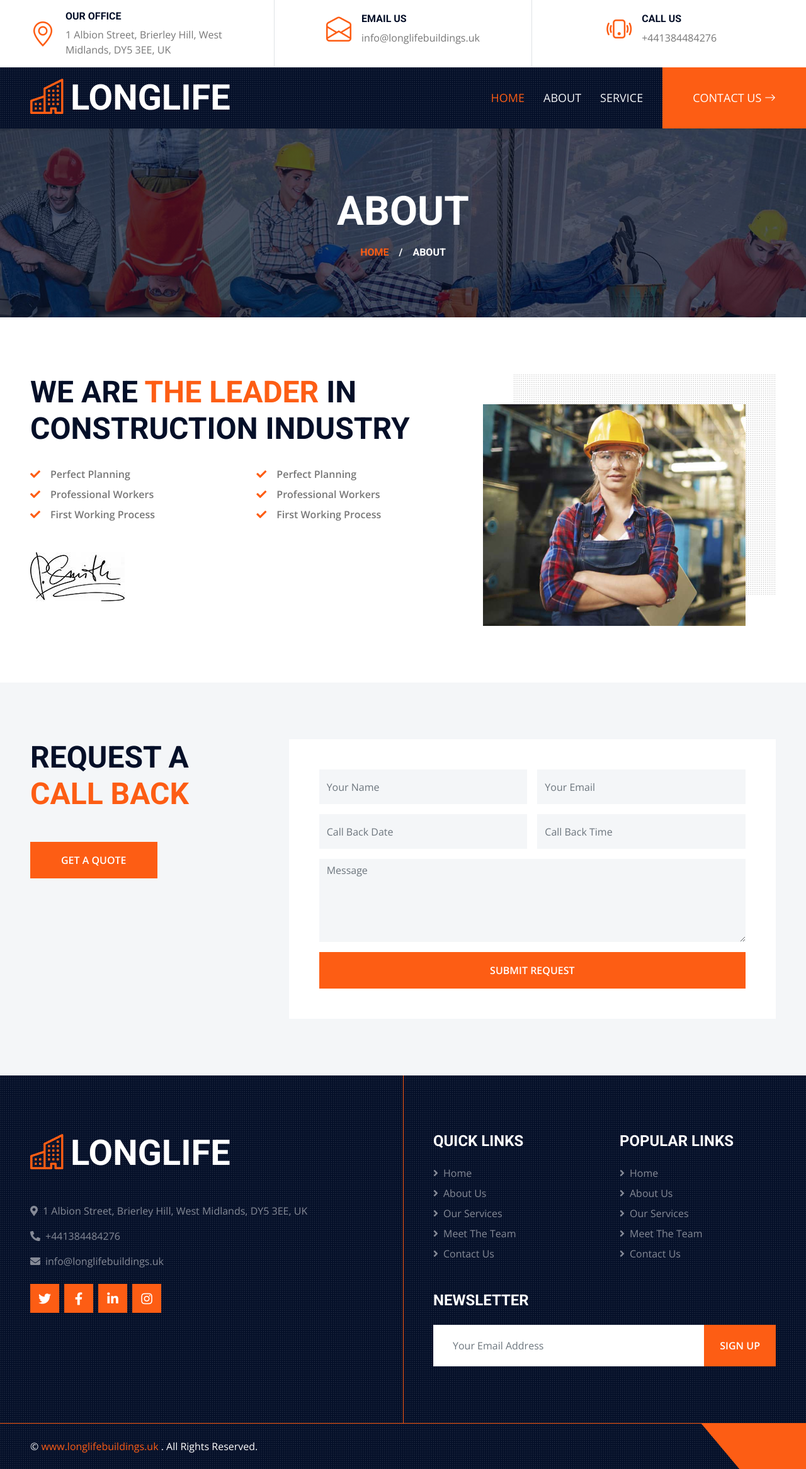
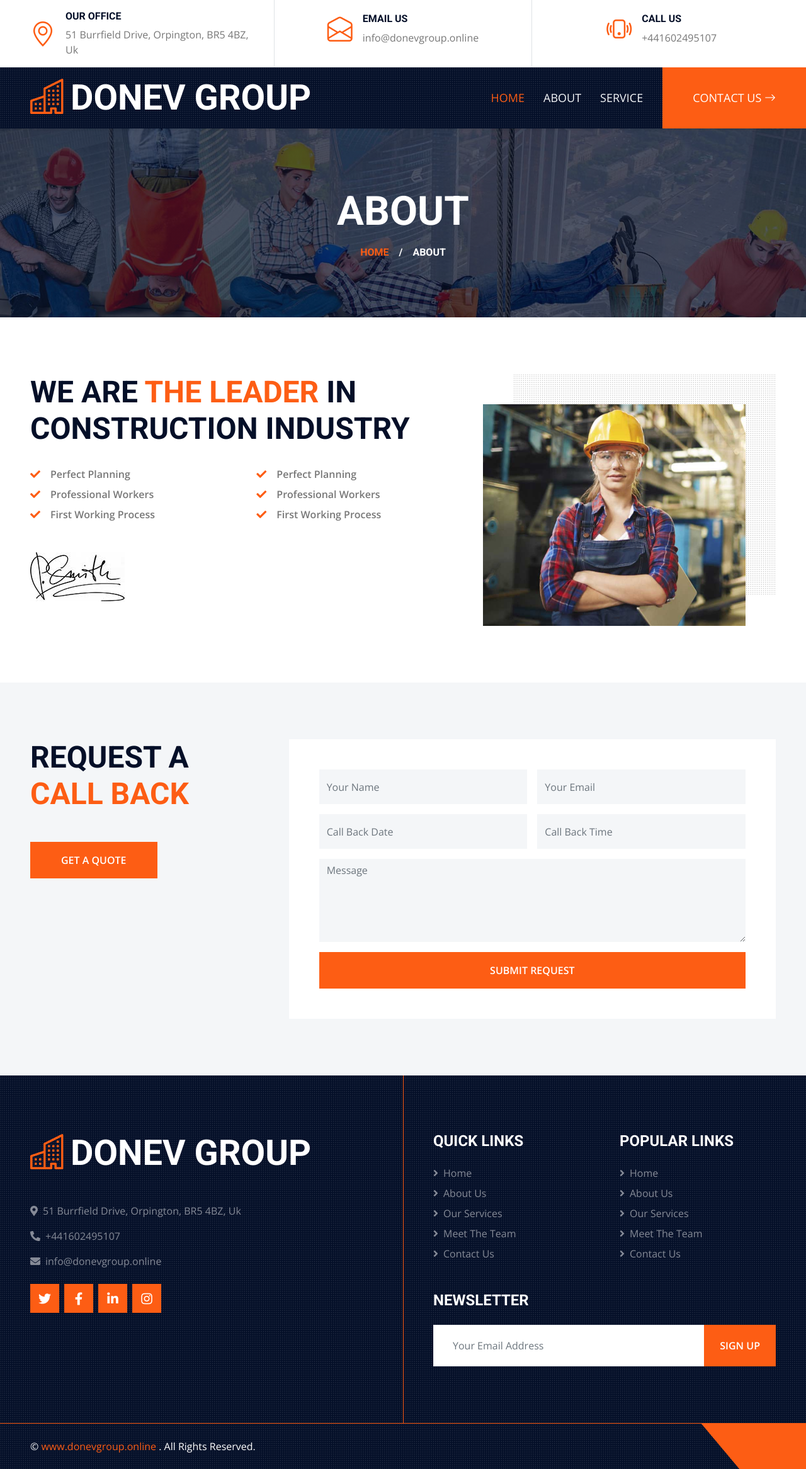
Before and after one commit to abdchafiecom/longlifeltd, a plain HTML site: page about.html in a window 1280 px wide. Shown: the whole page at 63% size. Drawn offline with nearby package versions, Linux system fonts and the light colour scheme.

```diff
--- a/about.html
+++ b/about.html
@@ -3,7 +3,7 @@
 
 <head>
     <meta charset="utf-8">
-    <title>LONGLIFE BUILDINGS LIMITED</title>
+    <title>Donev Group</title>
     <meta content="width=device-width, initial-scale=1.0" name="viewport">
     <meta content="Free HTML Templates" name="keywords">
     <meta content="Free HTML Templates" name="description">
@@ -40,7 +40,7 @@
                     <i class="bi bi-geo-alt fs-1 text-primary me-3"></i>
                     <div class="text-start">
                         <h6 class="text-uppercase fw-bold">Our Office</h6>
-                        <span>1 Albion Street, Brierley Hill, West Midlands, DY5 3EE, UK</span>
+                        <span>51 Burrfield Drive, Orpington, BR5 4BZ, Uk</span>
                     </div>
                 </div>
             </div>
@@ -49,7 +49,7 @@
                     <i class="bi bi-envelope-open fs-1 text-primary me-3"></i>
                     <div class="text-start">
                         <h6 class="text-uppercase fw-bold">Email Us</h6>
-                        <span>info@longlifebuildings.uk</span>
+                        <span>info@donevgroup.online</span>
                     </div>
                 </div>
             </div>
@@ -58,7 +58,7 @@
                     <i class="bi bi-phone-vibrate fs-1 text-primary me-3"></i>
                     <div class="text-start">
                         <h6 class="text-uppercase fw-bold">Call Us</h6>
-                        <span>+441384484276</span>
+                        <span>+441602495107</span>
                     </div>
                 </div>
             </div>
@@ -71,7 +71,7 @@
     <div class="container-fluid sticky-top bg-dark bg-light-radial shadow-sm px-5 pe-lg-0">
         <nav class="navbar navbar-expand-lg bg-dark bg-light-radial navbar-dark py-3 py-lg-0">
             <a href="index.html" class="navbar-brand">
-                <h1 class="m-0 display-4 text-uppercase text-white"><i class="bi bi-building text-primary me-2"></i>LONGLIFE</h1>
+                <h1 class="m-0 display-4 text-uppercase text-white"><i class="bi bi-building text-primary me-2"></i>DONEV GROUP</h1>
             </a>
             <button class="navbar-toggler" type="button" data-bs-toggle="collapse" data-bs-target="#navbarCollapse">
                 <span class="navbar-toggler-icon"></span>
@@ -192,12 +192,12 @@
         <div class="row g-5">
             <div class="col-lg-6 pe-lg-5">
                 <a href="index.html" class="navbar-brand">
-                    <h1 class="m-0 display-4 text-uppercase text-white"><i class="bi bi-building text-primary me-2"></i>LONGLIFE</h1>
+                    <h1 class="m-0 display-4 text-uppercase text-white"><i class="bi bi-building text-primary me-2"></i>DONEV GROUP</h1>
                 </a>
                 <p></p>
-                <p><i class="fa fa-map-marker-alt me-2"></i>1 Albion Street, Brierley Hill, West Midlands, DY5 3EE, UK</p>
-                <p><i class="fa fa-phone-alt me-2"></i>+441384484276</p>
-                <p><i class="fa fa-envelope me-2"></i>info@longlifebuildings.uk</p>
+                <p><i class="fa fa-map-marker-alt me-2"></i>51 Burrfield Drive, Orpington, BR5 4BZ, Uk</p>
+                <p><i class="fa fa-phone-alt me-2"></i>+441602495107</p>
+                <p><i class="fa fa-envelope me-2"></i>info@donevgroup.online</p>
                 <div class="d-flex justify-content-start mt-4">
                     <a class="btn btn-lg btn-primary btn-lg-square rounded-0 me-2" href="#"><i class="fab fa-twitter"></i></a>
                     <a class="btn btn-lg btn-primary btn-lg-square rounded-0 me-2" href="#"><i class="fab fa-facebook-f"></i></a>
@@ -242,7 +242,7 @@
     <div class="container-fluid bg-dark bg-light-radial text-white border-top border-primary px-0">
         <div class="d-flex flex-column flex-md-row justify-content-between">
             <div class="py-4 px-5 text-center text-md-start">
-                <p class="mb-0">&copy; <a class="text-primary" href="#">www.longlifebuildings.uk</a>  . All Rights Reserved.</p>
+                <p class="mb-0">&copy; <a class="text-primary" href="#">www.donevgroup.online</a>  . All Rights Reserved.</p>
             </div>
             <div class="py-4 px-5 bg-primary footer-shape position-relative text-center text-md-end">
                 <p class="mb-0"> <a class="text-dark" href="https://htmlcodex.com"></a></p>
```
Also changed, not shown: index.html (+10 -10 lines), service.html (+10 -10 lines).
